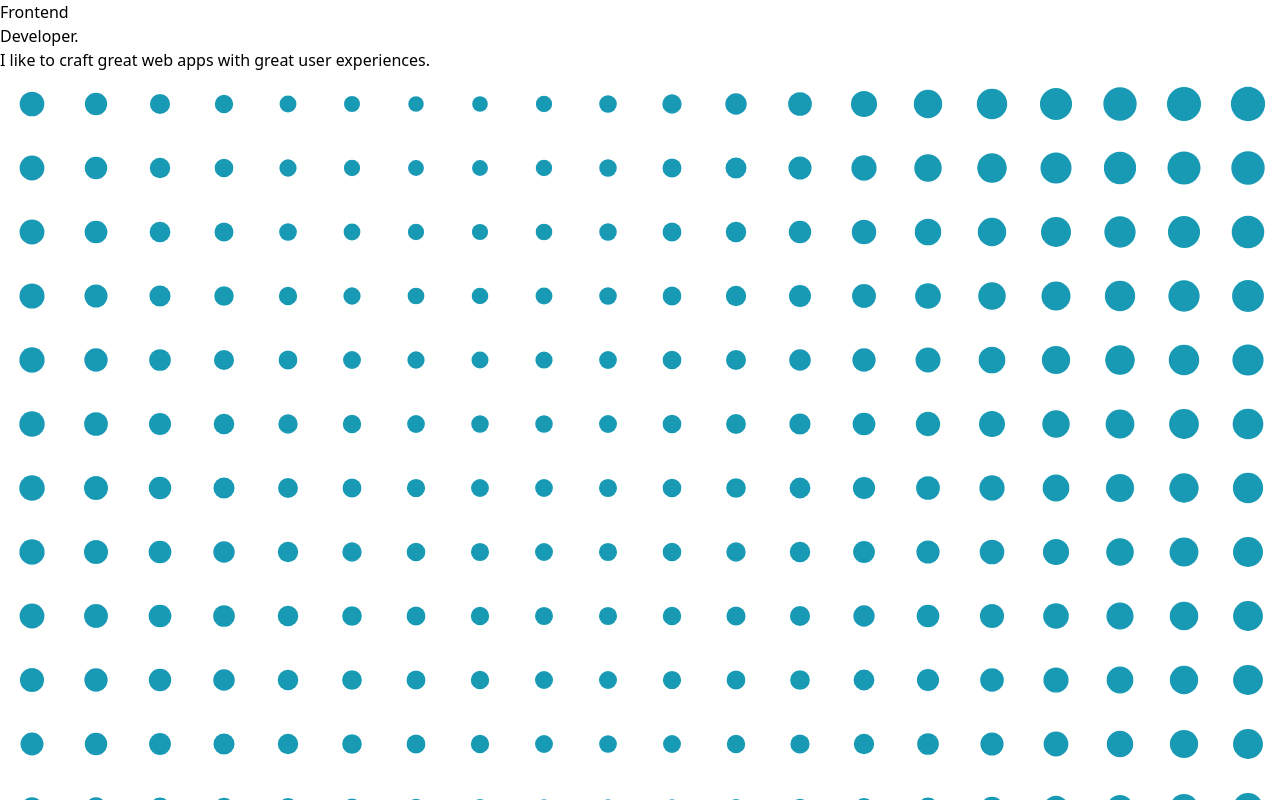
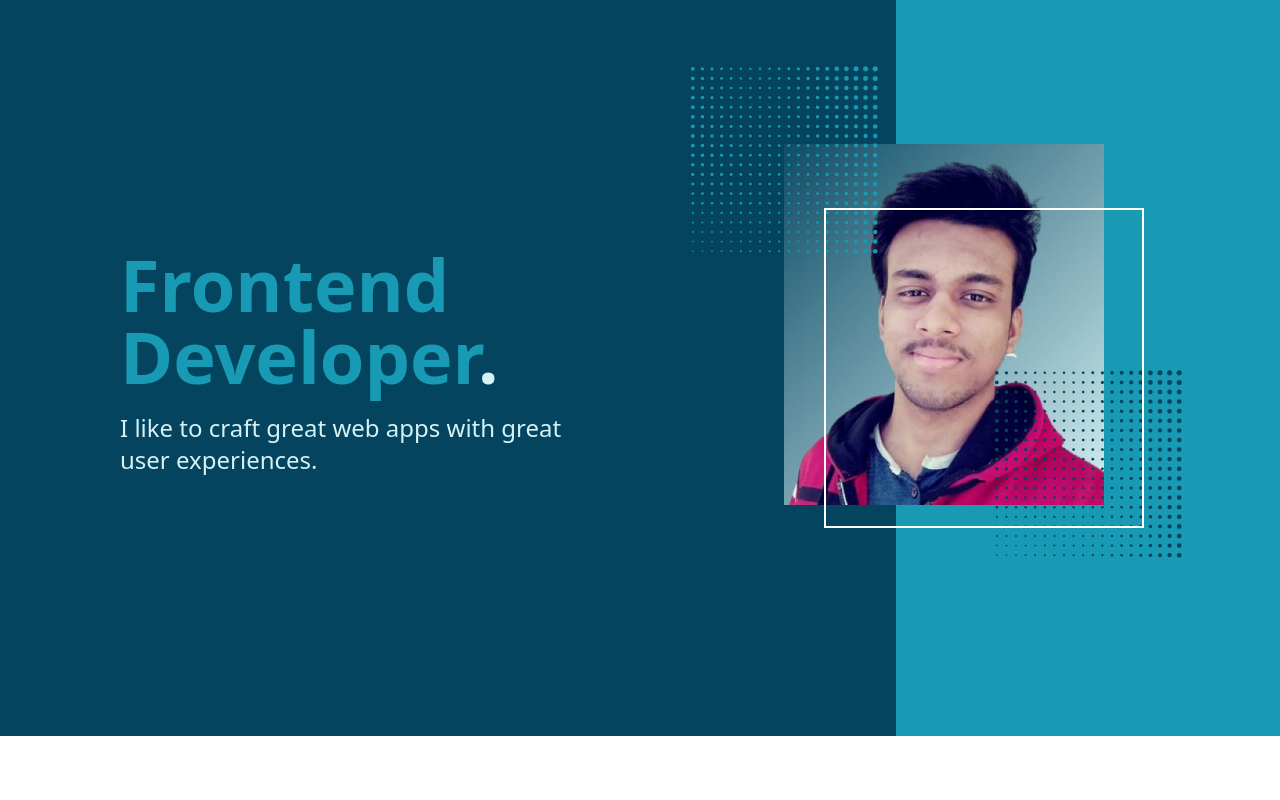
Before and after one commit to arp99/new-portfolio, a Next.js app: page / in a window 1280 px wide. Built offline with nearby package versions, Linux system fonts and the light colour scheme.

Commit message:
Modify tailwind config

```diff
--- a/tailwind.config.js
+++ b/tailwind.config.js
@@ -1,6 +1,6 @@
 module.exports = {
   mode: "jit",
-  purge: ["./pages/**/*.{js,ts,jsx,tsx}", "./components/**/*.{js,ts,jsx,tsx}"],
+  purge: ["./pages/**/*.{js,ts,jsx,tsx}", "./Components/**/*.{js,ts,jsx,tsx}"],
   darkMode: false, // or 'media' or 'class'
   theme: {
     extend: {
```
